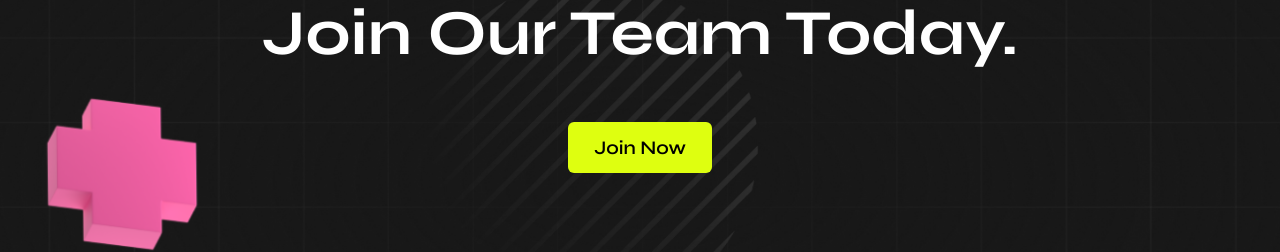
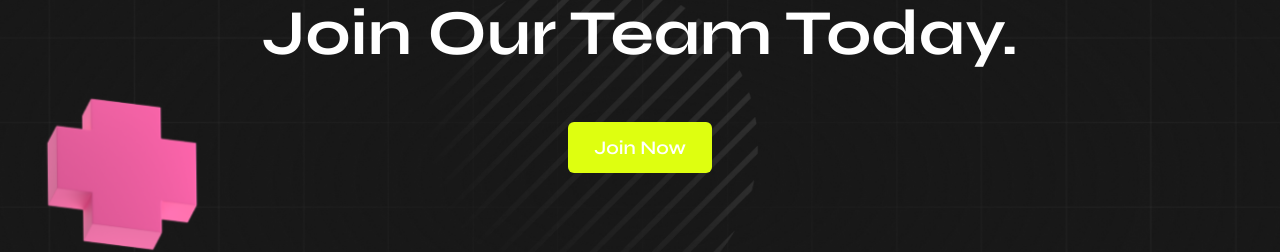
Before and after one commit to abhishekdasz/OneDebtSolutions, a Next.js app: page / in a window 1280 px wide. Shown: the part 1658-1910 px from the top of the page. Built offline with nearby package versions, Linux system fonts and the light colour scheme.

Commit message:
added google form

```diff
--- a/src/app/page.js
+++ b/src/app/page.js
@@ -107,7 +107,7 @@
             <h2> We&apos;re Hiring! </h2>
             <h2> Join Our Team Today. </h2>
           </div>
-          <div className={homeStyles.joinBtn}> Join Now </div>
+          <div className={homeStyles.joinBtn}> <Link href='https://forms.gle/VVSfxhmTCpK3JG6e7' target='blank'> Join Now </Link> </div>
 
           <div className={homeStyles.patternLayer}>
             <img src="shape6.png" alt="shape6" />
--- a/src/app/page.module.scss
+++ b/src/app/page.module.scss
@@ -309,6 +309,12 @@
         font-weight: 600;
         font-size: 1.2rem;
         z-index: 3;
+
+        a
+        {
+          text-decoration: none;
+        }
+        text-decoration: none;
       }
       .joinBtn:hover
       {
@@ -672,6 +678,7 @@
         {
           padding: 10px 20px; // Adjust button padding
           font-size: 1rem;
+          text-decoration: none;
         }
         .patternLayer img:nth-child(1)
         {
```
